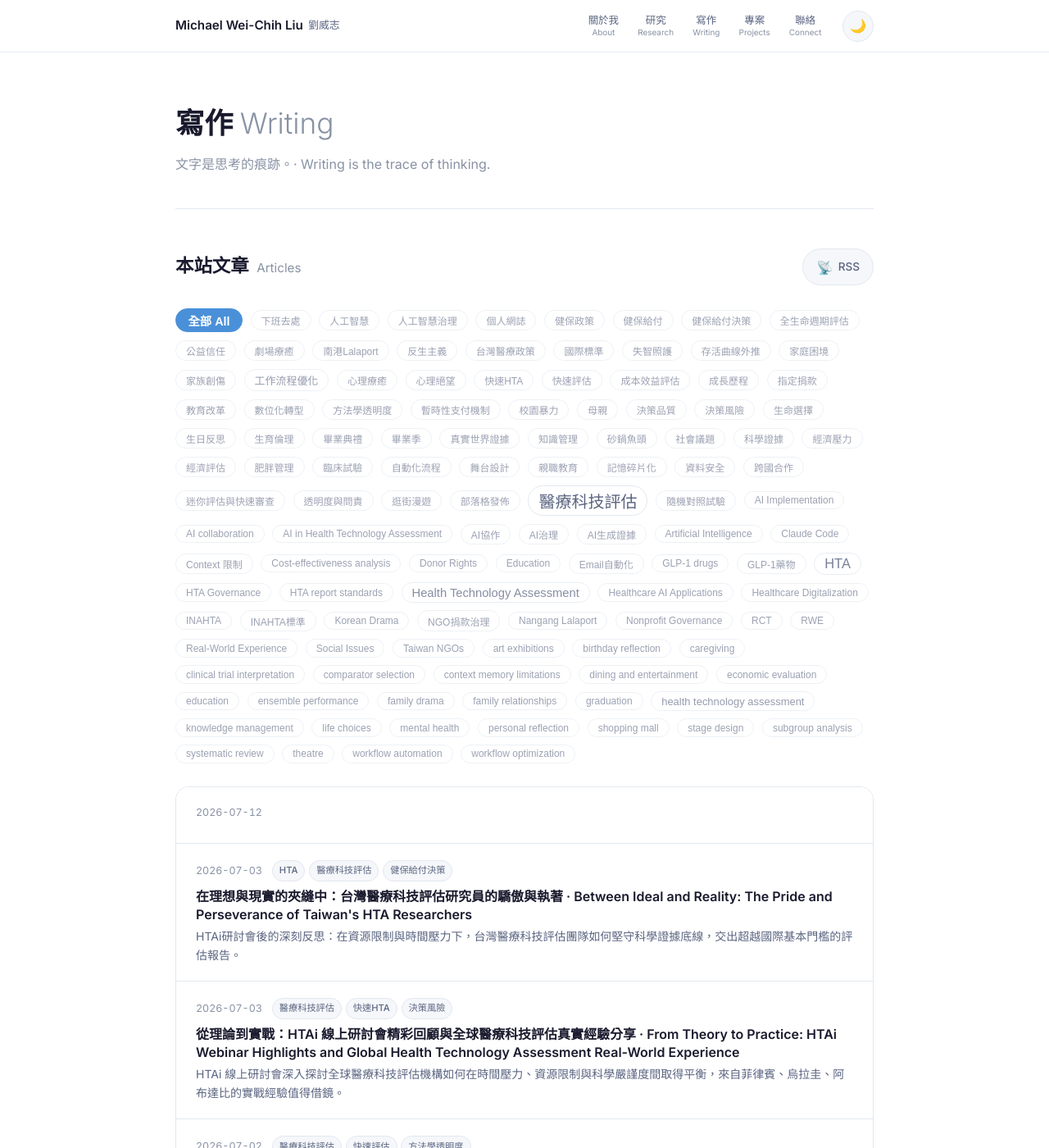
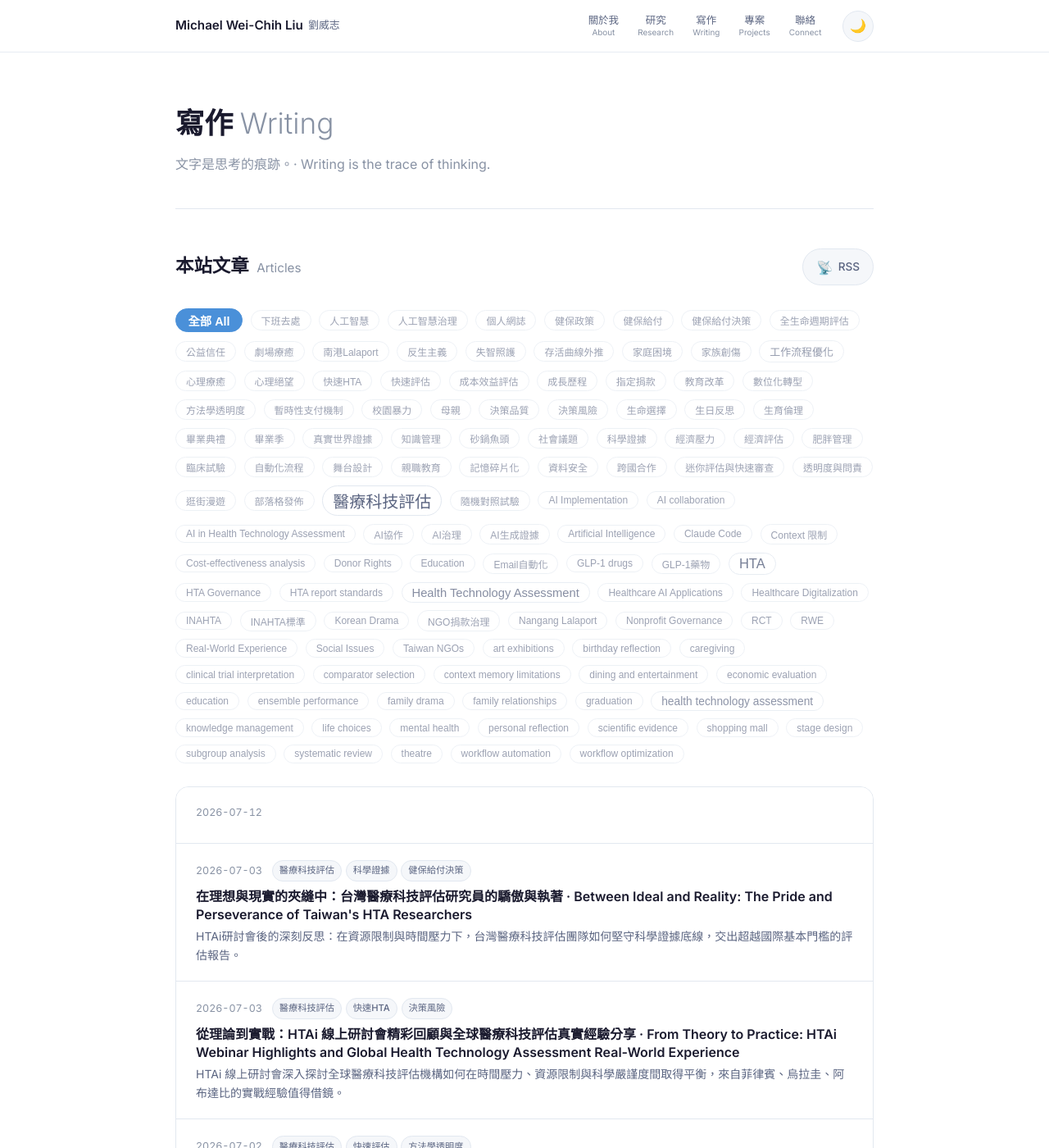
Before and after one commit to liuweichihtw-0624/liuweichihtw-0624.github.io, a Jekyll site: the page built from writing.html, in a window 1280 px wide and 1400 px high. Shown: the whole window at 82% size. Built offline with Jekyll 4.4.1, drawn with Linux system fonts in a browser that asks for light colours.

Commit message:
retag: update tags for 2026-07-03-taiwan-hta-research-ideal-reality.md

```diff
--- a/_posts/2026-07-03-taiwan-hta-research-ideal-reality.md
+++ b/_posts/2026-07-03-taiwan-hta-research-ideal-reality.md
@@ -2,7 +2,7 @@
 layout: post
 title: "在理想與現實的夾縫中：台灣醫療科技評估研究員的驕傲與執著 · Between Ideal and Reality: The Pride and Perseverance of Taiwan's HTA Researchers"
 date: 2026-07-03 12:58:00 +0800
-tags: ["HTA", "醫療科技評估", "健保給付決策", "科學證據", "國際標準", "台灣醫療政策"]
+tags: ["醫療科技評估", "科學證據", "健保給付決策", "health technology assessment", "HTA", "scientific evidence"]
 publish: true
 syndicate: [linkedin]
 excerpt: "HTAi研討會後的深刻反思：在資源限制與時間壓力下，台灣醫療科技評估團隊如何堅守科學證據底線，交出超越國際基本門檻的評估報告。"
```
